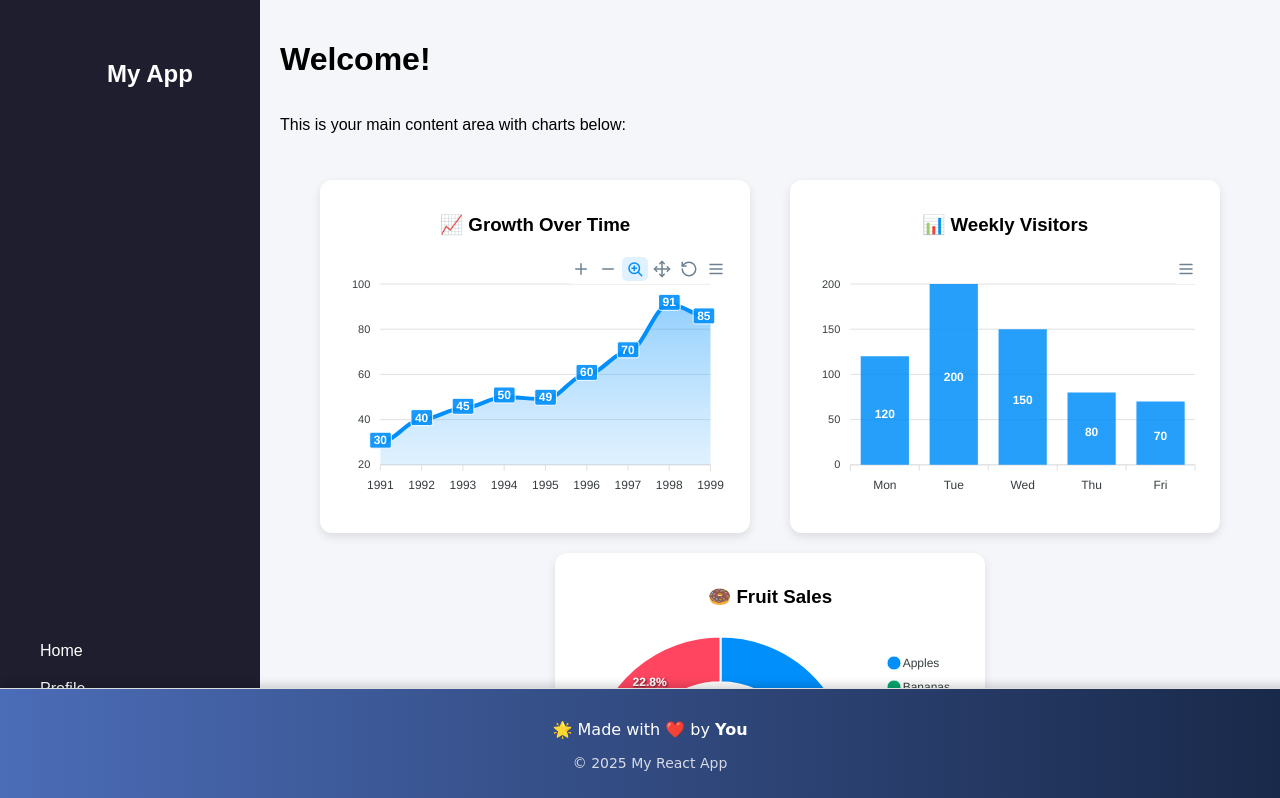
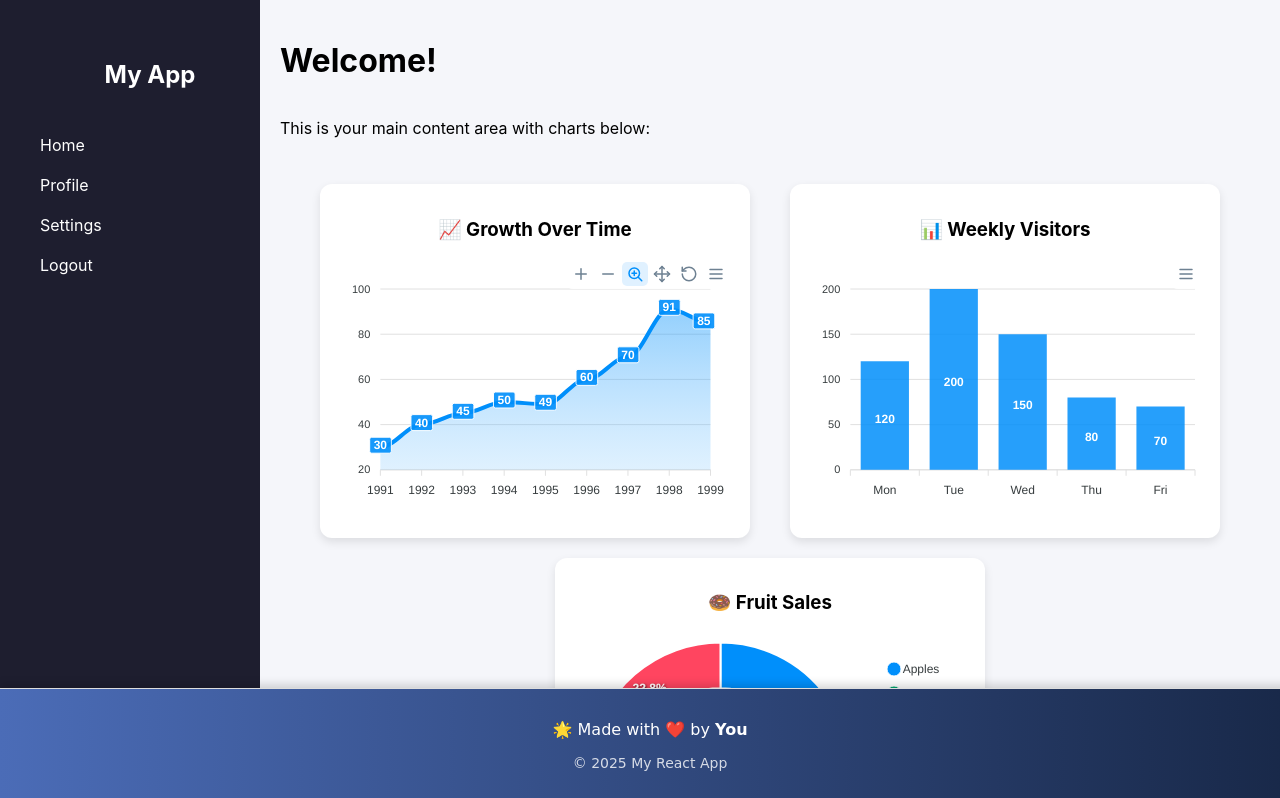
Before and after one commit to HassanAmir454/react-dashboard, a React (Create React App) app: page / in a window 1280 px wide. Shown: the top 798 px of the page. Built offline with nearby package versions, Linux system fonts and the light colour scheme.

Commit message:
footer and sidebar update againn

```diff
--- a/src/App.css
+++ b/src/App.css
@@ -38,17 +38,12 @@
   }
 }
 
-/* === Dashboard Layout (Sidebar + Chart + Footer) === */
-
-/* Whole app layout */
 .app {
   display: flex;
   min-height: 100vh;
-  background-color: #f5f6fa;
-  font-family: Arial, sans-serif;
 }
 
-/* Sidebar (left side, full height, not fixed) */
+/* Sidebar (same as before, just makes sure it fills the height) */
 .sidebar {
   width: 220px;
   background-color: #1e1e2f;
@@ -56,10 +51,9 @@
   padding: 20px;
   display: flex;
   flex-direction: column;
-  justify-content: space-between; /* ensures it stretches to bottom */
 }
 
-/* Main content area */
+/* Main area takes the rest of the space */
 .main-content {
   flex: 1;
   display: flex;
@@ -69,12 +63,12 @@
   min-height: 100vh;
 }
 
-/* Keeps footer at the bottom, content above it */
+/* Pushes footer to bottom */
 .main-content > *:not(footer) {
   flex: 1;
 }
 
-/* Footer styling (only at end when scrolling) */
+/* Footer only shows at end (not fixed) */
 footer {
   background-color: #f0f0f0;
   padding: 15px;
```
